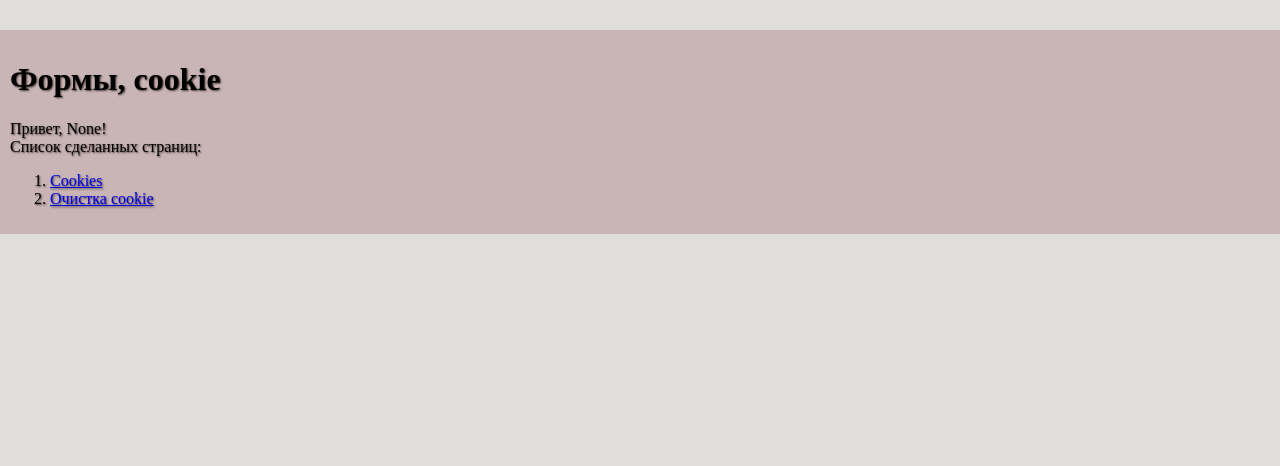
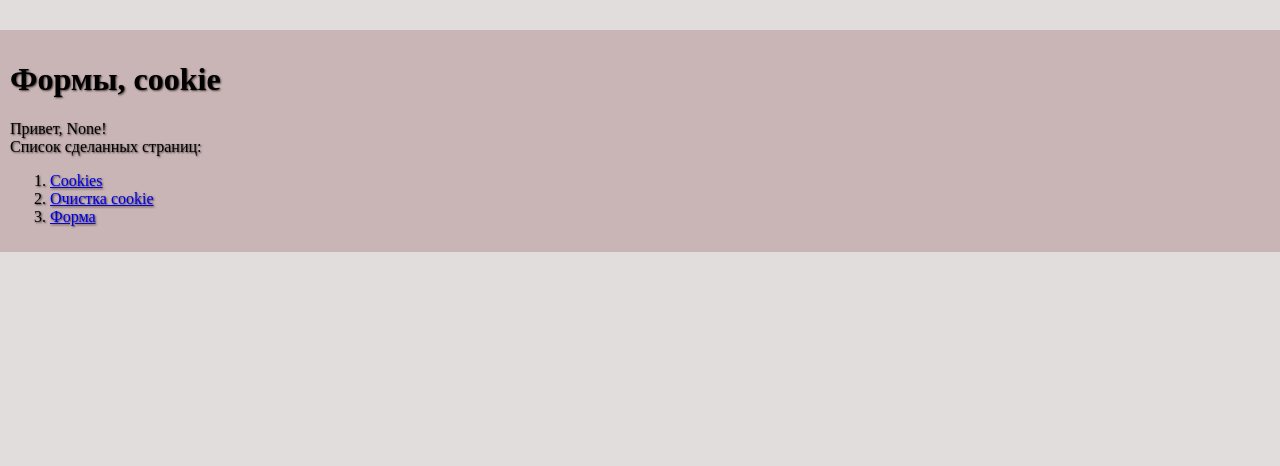
Before and after one commit to onshnkarina/web--programming-labs-2, a Flask app: page /lab3/ in a window 1280 px wide. Shown: the part 76-542 px from the top of the page. Run offline with Flask 3, Linux system fonts and the light colour scheme.

Commit message:
Корректировка пола

```diff
--- a/templates/lab3/form1.html
+++ b/templates/lab3/form1.html
@@ -7,7 +7,7 @@
     <h1>Привет, {{user}}!</h1>
     <h2>Добро пожаловать на наш сайт!</h2>
     <div>Ваш возраст: {{age}}</div>
-    <div>Ваш пол: {{sex}}</div>
+    <div>Ваш пол: {{'Мужчской' if sex == 'male' else 'Женский'}}</div>
     <div>
         <a href="/lab3/form1">Заново</a>
     </div>
--- a/templates/lab3/lab3.html
+++ b/templates/lab3/lab3.html
@@ -15,6 +15,9 @@
         <li>
             <a href="/lab3/del_cookie">Очистка cookie</a>
         </li>
+        <li>
+            <a href="/lab3/form1">Форма</a>
+        </li>
     </ol>
 
 {% endblock %}
```
